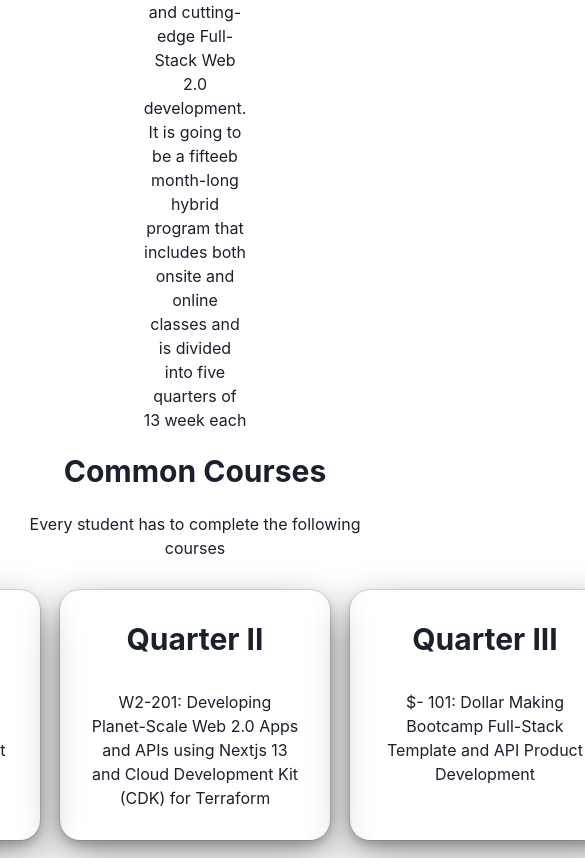
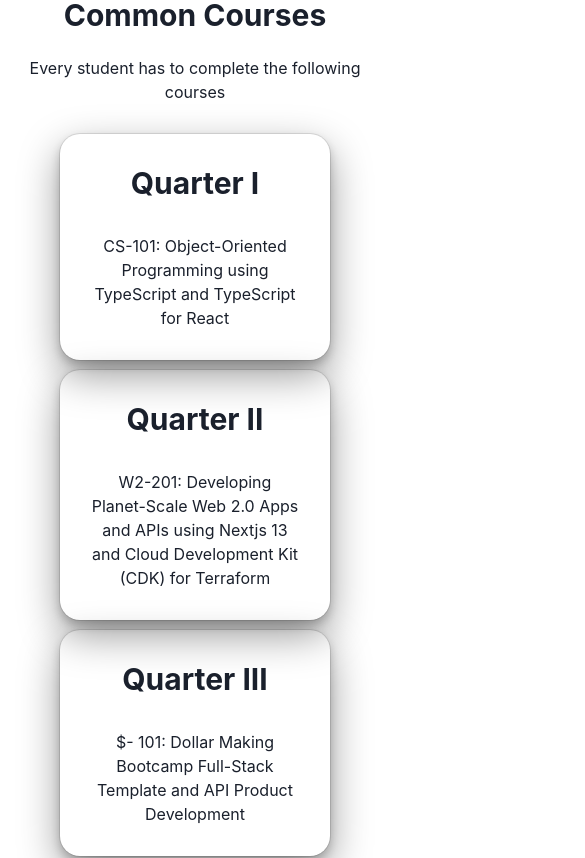
Before and after one commit to mmaazkhanhere/learningRepo, a Next.js app in the folder panaverse-website-chakra/: page /Syllabus in a window 390 px wide. Shown: the part 920-1778 px from the top of the page, 585 px wide, since content can reach past the window. Built offline with nearby package versions, Linux system fonts and the light colour scheme.

Commit message:
adding screen responsiveness

```diff
--- a/panaverse-website-chakra/src/app/Syllabus/page.tsx
+++ b/panaverse-website-chakra/src/app/Syllabus/page.tsx
@@ -16,7 +16,7 @@ export default function Syllabus_page() {
                     <Center flexDirection='column'>
 
                         <Heading size='2xl'>Course Syllabus</Heading>
-                        <Text mt='20px' textAlign='center' px='130px' >
+                        <Text mt='20px' textAlign='center' px={{ lg: '130px', base: '50px' }} >
                             The first three quarters are shared by all specialities and are dedicated to studying Object-Oriented Programming and cutting-edge Full-Stack
                             Web 2.0 development. It is going to be a fifteeb month-long hybrid program that includes both onsite and online classes and is divided into five quarters
                             of 13 week each
@@ -33,7 +33,7 @@ export default function Syllabus_page() {
 
                     <Center>
 
-                        <Flex mt='30px' gap='20px'>
+                        <Flex display={{ lg: 'flex', base: 'grid' }} mt='30px' gap={{ lg: '20px', base: '10px' }}>
 
                             <Box textAlign='center' p='30px' boxShadow='dark-lg' borderRadius='20px' width='270px'>
                                 <Heading>Quarter I</Heading>
@@ -59,19 +59,19 @@ export default function Syllabus_page() {
                         <Box key={elem.id}>
                             <Center flexDir='column' mt='50px'>
                                 <Heading size='xl' >{elem.heading_1}</Heading>
-                                <Text mt='20px' textAlign='center' px='130px'>{elem.text_1}</Text>
+                                <Text mt='20px' textAlign='center' px={{ lg: '130px', base: '50px' }}>{elem.text_1}</Text>
                             </Center>
 
                             <Center>
 
-                                <Flex mt='30px' gap='20px' >
+                                <Flex display={{ lg: 'flex', base: 'grid' }} mt='30px' gap={{ lg: '20px', base: '10px' }}>
 
-                                    <Box bgColor='white' textAlign='center' p='50px' boxShadow='dark-lg' borderRadius='20px' width='300px'>
-                                        <Heading>{elem.heading_2}</Heading>
+                                    <Box bgColor='white' textAlign='center' p={{ lg: '50px', base: '20px' }} boxShadow='dark-lg' borderRadius='20px' width='300px'>
+                                        <Heading >{elem.heading_2}</Heading>
                                         <Text mt='30px'>{elem.text_2}</Text>
                                     </Box>
 
-                                    <Box bgColor='white' textAlign='center' p='50px' boxShadow='dark-lg' borderRadius='20px' width='300px'>
+                                    <Box bgColor='white' textAlign='center' p={{ lg: '50px', base: '20px' }} boxShadow='dark-lg' borderRadius='20px' width='300px'>
                                         <Heading>{elem.heading_3}</Heading>
                                         <Text mt='30px'>{elem.text_3}</Text>
                                     </Box>
```
